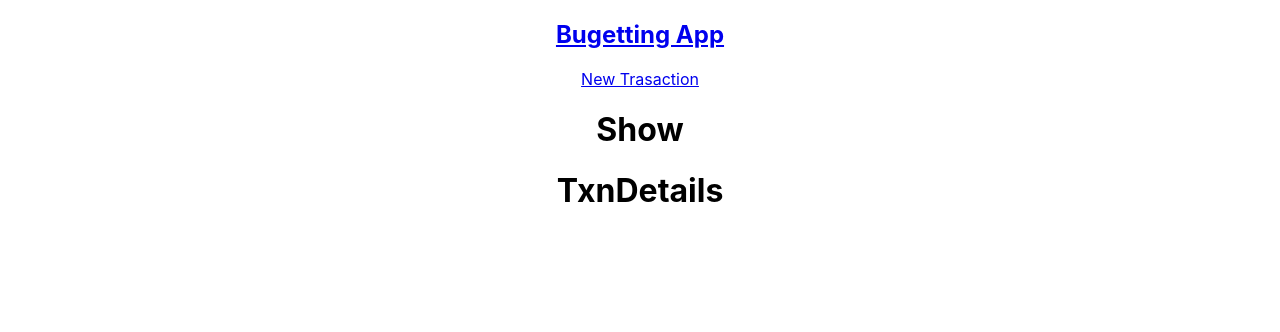
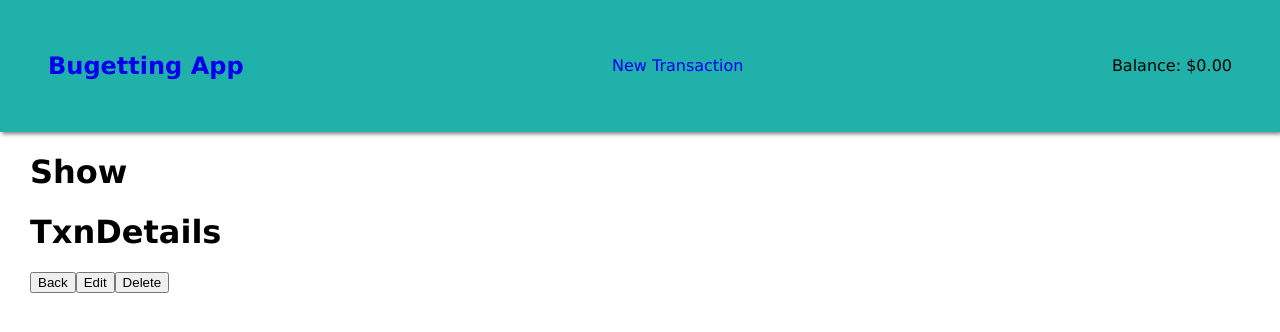
Before and after one commit to pjungjs/budgeting-app-frontend, a React (Create React App) app: page /transactions/1 in a window 1280 px wide. Shown: the top 332 px of the page. Built offline with nearby package versions, Linux system fonts and the light colour scheme; no server answers.

Commit message:
GET route setup completed. it's able to view all and indivisual transactions.

```diff
--- a/src/App.js
+++ b/src/App.js
@@ -1,3 +1,4 @@
+import { useState } from "react";
 import { Routes, Route } from "react-router-dom";
 
 import NavBar from "./Components/NavBar.jsx";
@@ -9,15 +10,17 @@ import Edit from "./Pages/Edit.jsx";
 import Error from "./Pages/Error.jsx";
 
 function App() {
+  const [balance, setBalance] = useState(0);
+
   return (
     <div className="App">
       <header>
-        <NavBar />
+        <NavBar balance={balance} />
       </header>
       <main>
         <Routes>
           <Route path="/" element={<Home />} />
-          <Route path="/transactions" element={<Index />} />
+          <Route path="/transactions" element={<Index setBalance={setBalance} />} />
           <Route path="/transactions/new" element={<New />} />
           <Route path="/transactions/:id" element={<Show />} />
           <Route path="/transactions/:id/edit" element={<Edit />} />
--- a/src/Components/NavBar.jsx
+++ b/src/Components/NavBar.jsx
@@ -1,10 +1,21 @@
 import { Link } from "react-router-dom";
 
-function NavBar() {
+function NavBar({ balance }) {
+  const balanceInDollars = balance.toLocaleString('en-US', {
+    style: 'currency',
+    currency: 'USD',
+  })
+
   return (
     <nav className="navbar">
       <h1><Link to="/transactions">Bugetting App</Link></h1>
-      <p><Link to="/transactions/new">New Trasaction</Link></p>
+      <p><Link to="/transactions/new">New Transaction</Link></p>
+      <p>Balance:
+        <span className={balance > 0 ? "positive" : balance < 0 ? "negative" : null}>
+          {" "}
+          {balanceInDollars}
+        </span>
+      </p>
     </nav>
   )
 }
--- /dev/null
+++ b/src/Components/TnxIndividual.jsx
@@ -0,0 +1,46 @@
+import { Link } from "react-router-dom";
+
+function TxnIndividual({ txn }) {
+  const { id, item_name, amount, date, category } = txn;
+
+  function properDate(day) {
+    return day;
+  }
+
+  function properWord(words) {
+    return words.split(" ").map(word => word.charAt(0).toUpperCase() + word.slice(1)).join(" ");
+  }
+
+  function properAmount(number) {
+    return number.toLocaleString('en-US', {
+      style: 'currency',
+      currency: 'USD',
+    })
+  }
+
+  function categoryColor() {
+    return category.toLowerCase() === "income"
+    ? "positive"
+    : category.toLowerCase() === "expense"
+      ? "negative"
+      : null
+  }
+
+  return(
+    <tr>
+      <td>
+        {properDate(date)}
+      </td>
+      <td>
+        <Link to={`/transactions/${id}`}>
+          {properWord(item_name)}
+        </Link>
+      </td>
+      <td className={`${categoryColor()}`}>
+        {properAmount(amount)}
+      </td>
+    </tr>
+  )
+}
+
+export default TxnIndividual;
--- a/src/Components/Txn.jsx
+++ /dev/null
@@ -1,10 +0,0 @@
-
-function Txn() {
-  return (
-    <div className="txn">
-      <h1>Txn</h1>
-    </div>
-  );
-}
-
-export default Txn;
--- /dev/null
+++ b/src/Components/TxnAll.jsx
@@ -0,0 +1,57 @@
+import axios from "axios";
+import { useState, useEffect } from "react";
+import TxnIndividual from "./TnxIndividual.jsx";
+const API = process.env.REACT_APP_API_URL;
+
+function TxnAll({ setBalance }) {
+  const [allTxn, setAllTxn] = useState([]);
+
+  useEffect(() => {
+    axios
+      .get(`${API}/transactions`)
+      .then(response => setAllTxn(response.data))
+      .catch(error => console.error("Error: GET", error))
+  }, []);
+
+  useEffect(() => {
+    calculateBalance();
+  }, [allTxn])
+
+  function calculateBalance() {
+    let total = 0;
+    allTxn.forEach(txn => {
+      if (txn.category.toLowerCase() === "income") {
+        total += txn.amount;
+      } else if (txn.category.toLowerCase() === "expense") {
+        total -= txn.amount;
+      }
+    })
+    setBalance(total);
+  }
+
+  return (
+    <div className="all">
+      <h1>All Transactions</h1>
+      <section>
+        <table>
+          <thead>
+            <tr>
+              <th>Date</th>
+              <th>Title</th>
+              <th>Amount</th>
+            </tr>
+          </thead>
+          <tbody>
+            {
+              allTxn.map((txn, index) => {
+                return <TxnIndividual key={index} txn={txn} />
+              })
+            }
+          </tbody>
+        </table>
+      </section>
+    </div>
+  );
+}
+
+export default TxnAll;
--- a/src/Components/TxnDetails.jsx
+++ b/src/Components/TxnDetails.jsx
@@ -1,8 +1,46 @@
+import axios from "axios";
+import { useState, useEffect } from "react";
+import { useParams, useNavigate, Link } from "react-router-dom";
+const API = process.env.REACT_APP_API_URL;
 
 function TxnDetails() {
+  const [theTxn, setTheTxn] = useState([]);
+  const { id } = useParams();
+  const navigate = useNavigate();
+  const { item_name, amout, date, from_to, tag, note, category } = theTxn;
+
+  useEffect(() => {
+    axios
+      .get(`${API}/transactions/${id}`)
+      .then(response => setTheTxn(response.data))
+      .catch(error => console.error("Error: GET", error))
+  }, [id]);
+
+  function handleDelete() {
+    axios
+      .delete(`${API}/transactions/${id}`)
+      .then(() => navigate('/transactions'))
+      .catch(error => console.error("Error: DELETE", error))
+  }
+
   return (
     <div className="details">
       <h1>TxnDetails</h1>
+      <p>{item_name}</p>
+      <p>{amout}</p>
+      <p>{date}</p>
+      <p>{from_to}</p>
+      <p>{tag}</p>
+      <p>{note}</p>
+      <p>{category}</p>
+
+      <Link to="/transactions">
+        <button>Back</button>
+      </Link>
+      <Link to={`/transactions/${id}/edit`}>
+        <button>Edit</button>
+      </Link>
+      <button onClick={handleDelete}>Delete</button>
     </div>
   );
 }
--- a/src/Pages/Index.jsx
+++ b/src/Pages/Index.jsx
@@ -1,10 +1,11 @@
-import Txn from "../Components/Txn.jsx";
 
-function Index() {
+import TxnAll from "../Components/TxnAll.jsx";
+
+function Index({ setBalance }) {
   return (
     <div className="index">
       <h1>Index</h1>
-      <Txn />
+      <TxnAll setBalance={setBalance} />
     </div>
   );
 }
--- a/src/index.css
+++ b/src/index.css
@@ -1,32 +1,51 @@
+:root {
+  --darkBlue: #02243c;
+}
+
 body {
   margin: 0;
-  font-family: -apple-system, BlinkMacSystemFont, 'Segoe UI', 'Roboto', 'Oxygen',
-    'Ubuntu', 'Cantarell', 'Fira Sans', 'Droid Sans', 'Helvetica Neue',
-    sans-serif;
-  -webkit-font-smoothing: antialiased;
-  -moz-osx-font-smoothing: grayscale;
+  font-family: Verdana, Tahoma, sans-serif;
 }
 
-code {
-  font-family: source-code-pro, Menlo, Monaco, Consolas, 'Courier New',
-    monospace;
+.positive {
+  color: green;
 }
 
-.App {
+.negative {
+  color: red;
+}
+
+
+/********** App.js **********/
+.App main {
+  margin: 10px 30px;
+}
+
+
+/********** NavBar.jsx **********/
+nav {
+  display: flex;
+  align-items: center;
+  justify-content: space-between;
+  padding: 2em 3em;
+  background: lightseagreen;
+  box-shadow: 2px 2px 4px grey;
+}
+
+
+nav a {
+  text-decoration: none;
+}
+
+
+/********** Index.jsx >>> TxnAll.jsx >>> TxnIndividual.jsx **********/
+thead th,
+tbody td {
+  padding: 8px;
   text-align: center;
 }
 
-.App-header {
-  background-color: #282c34;
-  min-height: 100vh;
-  display: flex;
-  flex-direction: column;
-  align-items: center;
-  justify-content: center;
-  font-size: calc(10px + 2vmin);
-  color: white;
+tbody tr a {
+  color: inherit;
+  text-decoration: none;
 }
-
-.App-link {
-  color: #61dafb;
-}
```
Also changed, not shown: 1 other file (tests, documents, lock files or other folders).
